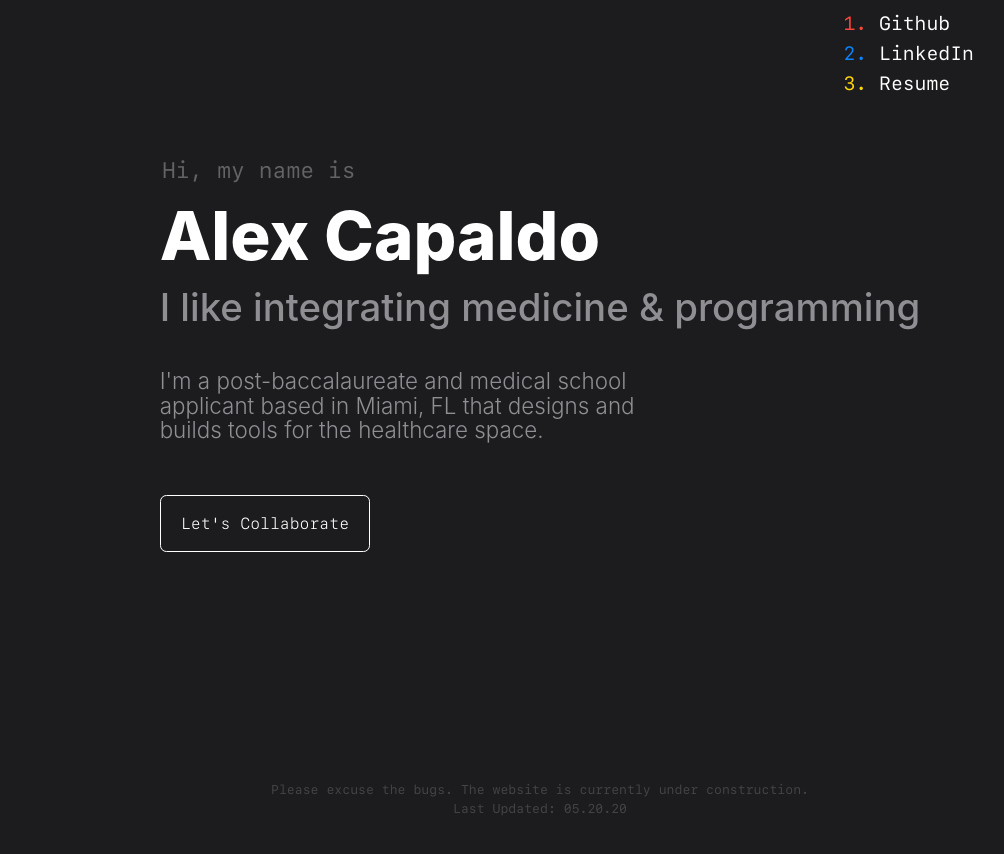
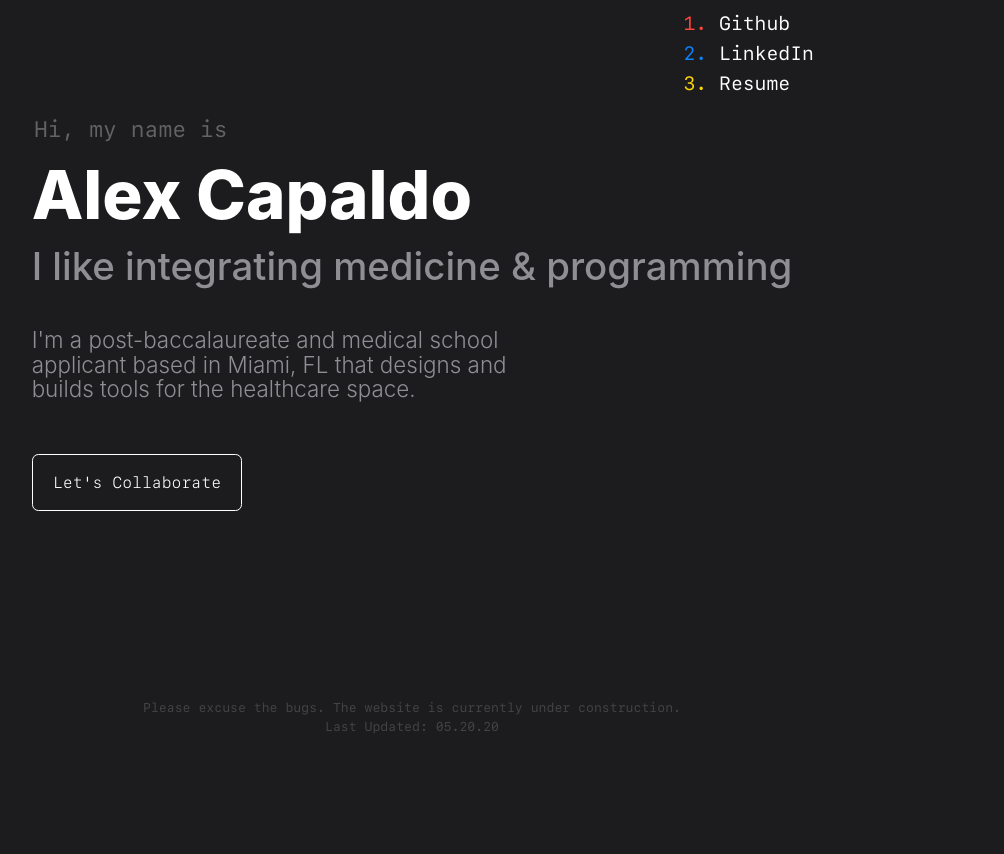
Before and after one commit to capaldo/capaldo.github.io, a Jekyll site: the page built from index.md, in a window 1280 px wide. Shown: the top 854 px of the page, without its empty margins (44-1048 px from the left). Built offline with Jekyll 4.4.1, drawn with Linux system fonts in a browser that asks for light colours; some web fonts are replaced.

Commit message:
change grid layout

```diff
--- a/css/base.css
+++ b/css/base.css
@@ -93,18 +93,18 @@ body {
 
 .container {
     display: grid;
-    grid-template-columns: 0.5fr 0.5fr 2.0fr 2.0fr 0.5fr 0.5fr;
-    grid-template-rows: 0.5fr 1.0fr 4.0fr 1.0fr 0.5fr;
+    grid-template-columns: 0.6fr 2.0fr 1.0fr;
+    grid-template-rows: 0.2fr 0.4fr 4.0fr 0.4fr 0.2fr;
     grid-template-areas:
-    "headerLeft headerLeft . headerRight headerRight ."
-    ". . . . . ."
-    ". . main main . ."
-    ". . . . . ."
-    ". . footer footer . .";
-    height: 90vh;
-    width: 90vw;
+    "headerLeft . headerRight"
+    ". . ."
+    "main main main"
+    ". . ."
+    "footer footer footer";
     margin: 0 auto;
     place-items: stretch;
+    max-width: 70vw;
+    max-height: 70vh;
 }
 
 .main {
```
